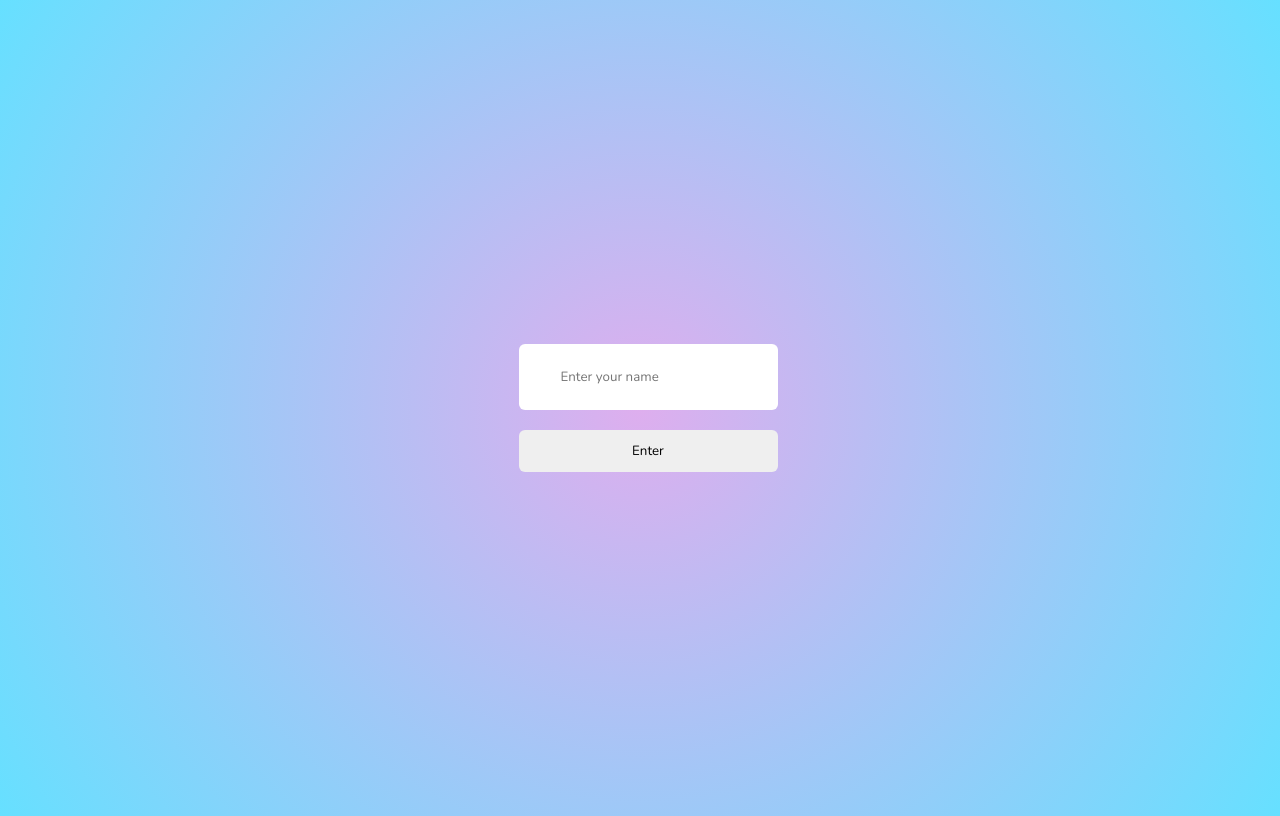
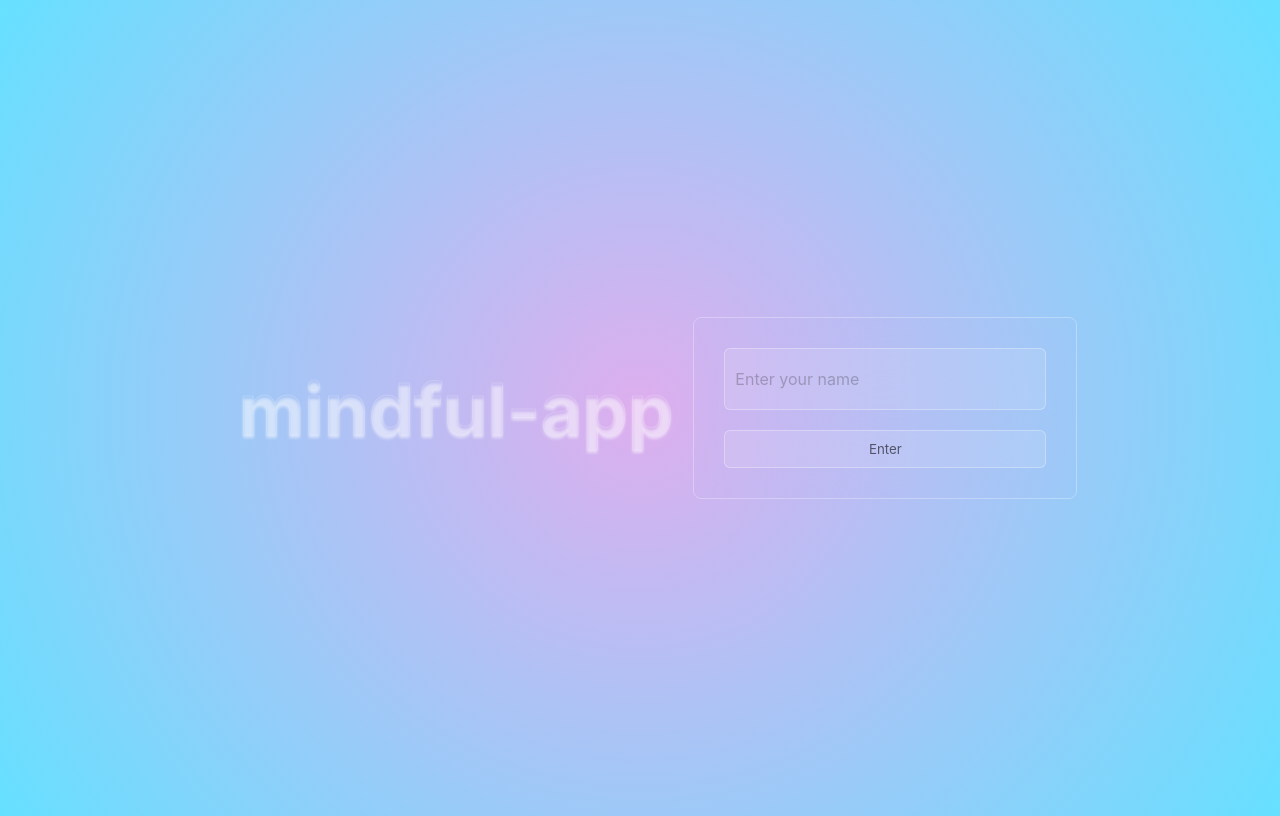
Before and after one commit to ddiaaaaanna/mindful-app, a React (Vite) app: page / in a window 1280 px wide. Built offline with nearby package versions, Linux system fonts and the light colour scheme.

Commit message:
WIP: entry screen styles

```diff
--- a/src/App.css
+++ b/src/App.css
@@ -1,5 +1,5 @@
 * {
-  font-family: "Nunito", Arial;
+  font-family: -apple-system, BlinkMacSystemFont, sans-serif;
 }
 
 body {
--- a/src/App.tsx
+++ b/src/App.tsx
@@ -10,7 +10,7 @@ function App() {
   return (
     <>
       {!isName && <WelcomeModal setIsName={setIsName} />}
-      {isName && <Welcome name={name} />}
+      {isName && <Welcome name={isName} />}
     </>
   );
 }
--- a/src/components/WelcomeModal/WelcomeModal.css
+++ b/src/components/WelcomeModal/WelcomeModal.css
@@ -3,6 +3,21 @@
   flex-direction: column;
   width: fit-content;
   gap: 20px;
+  /* border: 1px solid red; */
+  border-radius: 8px;
+  backdrop-filter: blur(90px);
+  border: 1px solid rgba(255, 255, 255, 0.3);
+  /* backdrop-filter: url(./my-svg.svg#myfilter); */
+  padding: 30px;
+  background: transparent;
+}
+
+h1 {
+  font-size: 72px;
+  padding: 20px;
+  color: transparent;
+  -webkit-text-stroke: 1px rgba(255, 255, 255, 0.2);
+  text-shadow: 0px 3px 3px rgba(255, 255, 255, 0.5);
 }
 
 .modal-container {
@@ -14,23 +29,36 @@
 }
 
 .welcome-modal input {
-  padding: 24px 42px;
+  width: 300px;
+  height: 40px;
+  padding: 10px;
+  font-size: 16px;
+  color: rgba(45, 45, 45, 0.782);
 }
 
 .welcome-modal button {
-  padding: 12px 24px;
+  padding: 10px 12px;
+  color: rgba(0, 0, 0, 0.574);
 }
 
 .welcome-modal input,
 button {
   border-radius: 6px;
-  border: none;
+  background: rgba(255, 255, 255, 0.108);
+  border: 1px solid rgba(255, 255, 255, 0.3);
 }
 
 .welcome-modal button:hover {
   cursor: pointer;
+  background: rgba(255, 255, 255, 0.375);
 }
 
 .welcome-modal input:focus {
   outline: none;
+  background: rgba(255, 255, 255, 0.375);
 }
+
+.welcome-modal input::placeholder {
+  color: rgba(45, 45, 45, 0.29);
+  font-size: 16px;
+}
--- a/src/components/WelcomeModal/WelcomeModal.tsx
+++ b/src/components/WelcomeModal/WelcomeModal.tsx
@@ -20,7 +20,9 @@ function WelcomeModal({ setIsName }: nameProps) {
   }
 
   return (
+    <>
       <div className="modal-container">
+        <h1>mindful-app</h1>
         <form className="welcome-modal" onSubmit={handleSubmit}>
           <input
             type="text"
@@ -31,6 +33,7 @@ function WelcomeModal({ setIsName }: nameProps) {
           <button>Enter</button>
         </form>
       </div>
+    </>
   );
 }
 
```
Lines whose indentation alone changed are shown as unchanged.
